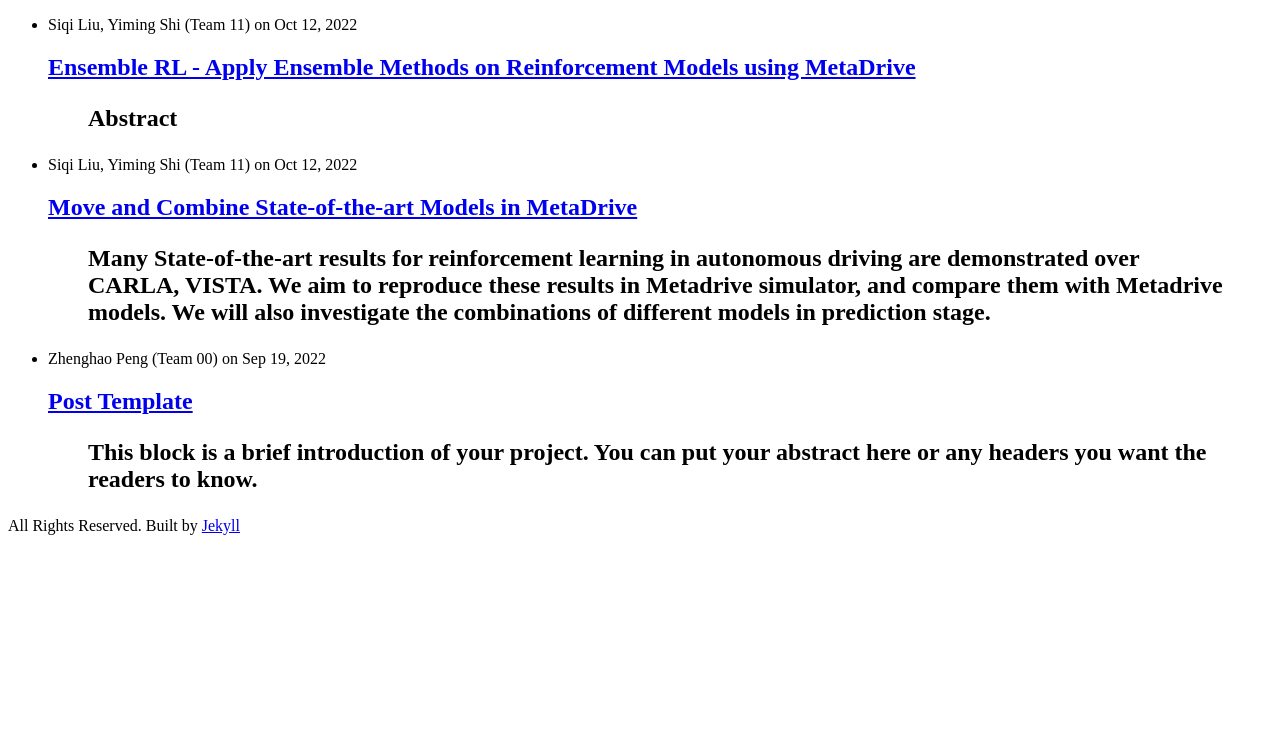
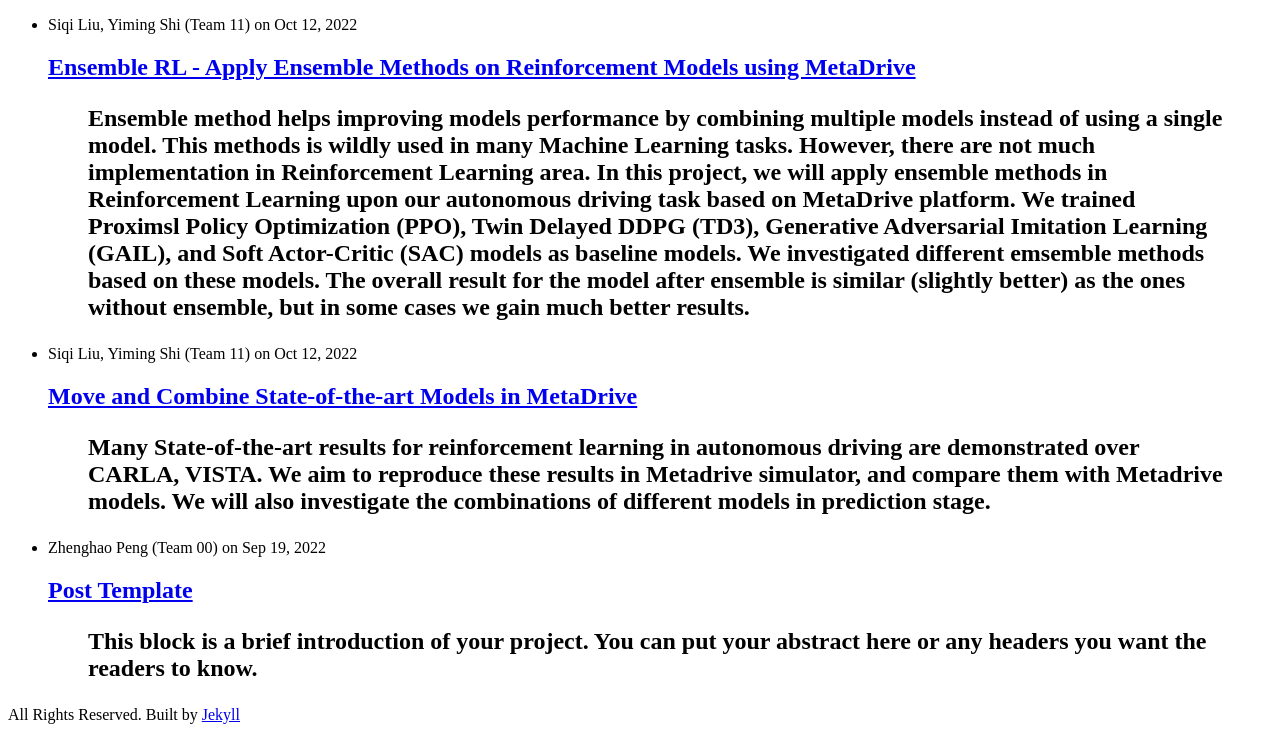
Before and after one commit to ucla-rlcourse/CS269-projects-2022fall, a Jekyll site: the page built from index.html, in a window 1280 px wide. Shown: the part 208-940 px from the top of the page. Built offline with Jekyll 4.4.1, drawn with Linux system fonts in a browser that asks for light colours; before the commit the page ends 900 px from its top, so only the background shows below that.

Commit message:
add abstract

```diff
--- a/_posts/2022-12-07-team11.md
+++ b/_posts/2022-12-07-team11.md
@@ -6,7 +6,7 @@ author: Siqi Liu, Yiming Shi (Team 11)
 date: 2022-10-12
 ---
 
-> Abstract
+> Ensemble method helps improving models performance by combining multiple models instead of using a single model. This methods is wildly used in many Machine Learning tasks. However, there are not much implementation in Reinforcement Learning area. In this project, we will apply ensemble methods in Reinforcement Learning upon our autonomous driving task based on MetaDrive platform. We trained Proximsl Policy Optimization (PPO), Twin Delayed DDPG (TD3), Generative Adversarial Imitation Learning (GAIL), and Soft Actor-Critic (SAC) models as baseline models. We investigated different emsemble methods based on these models. The overall result for the model after ensemble is similar (slightly better) as the ones without ensemble, but in some cases we gain much better results.
 <!--more-->
 {: class="table-of-content"}
 * TOC
```
